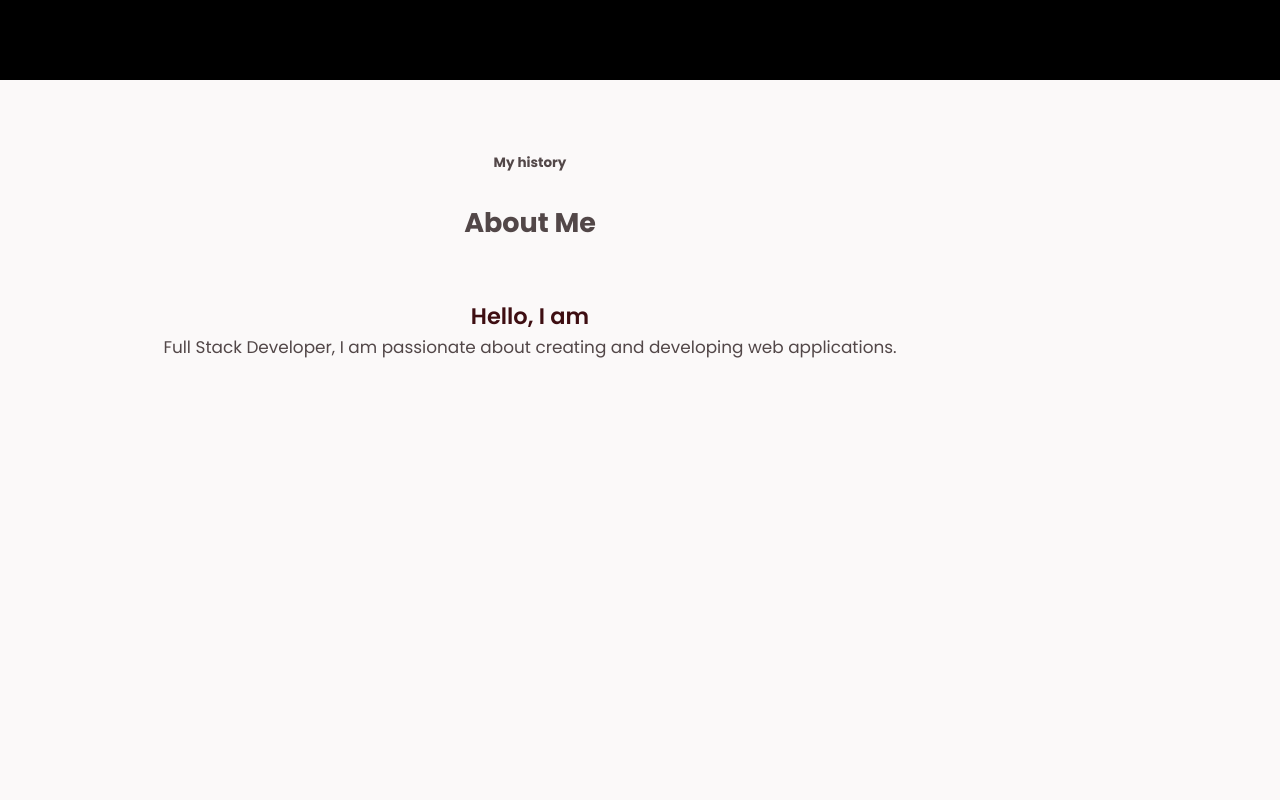
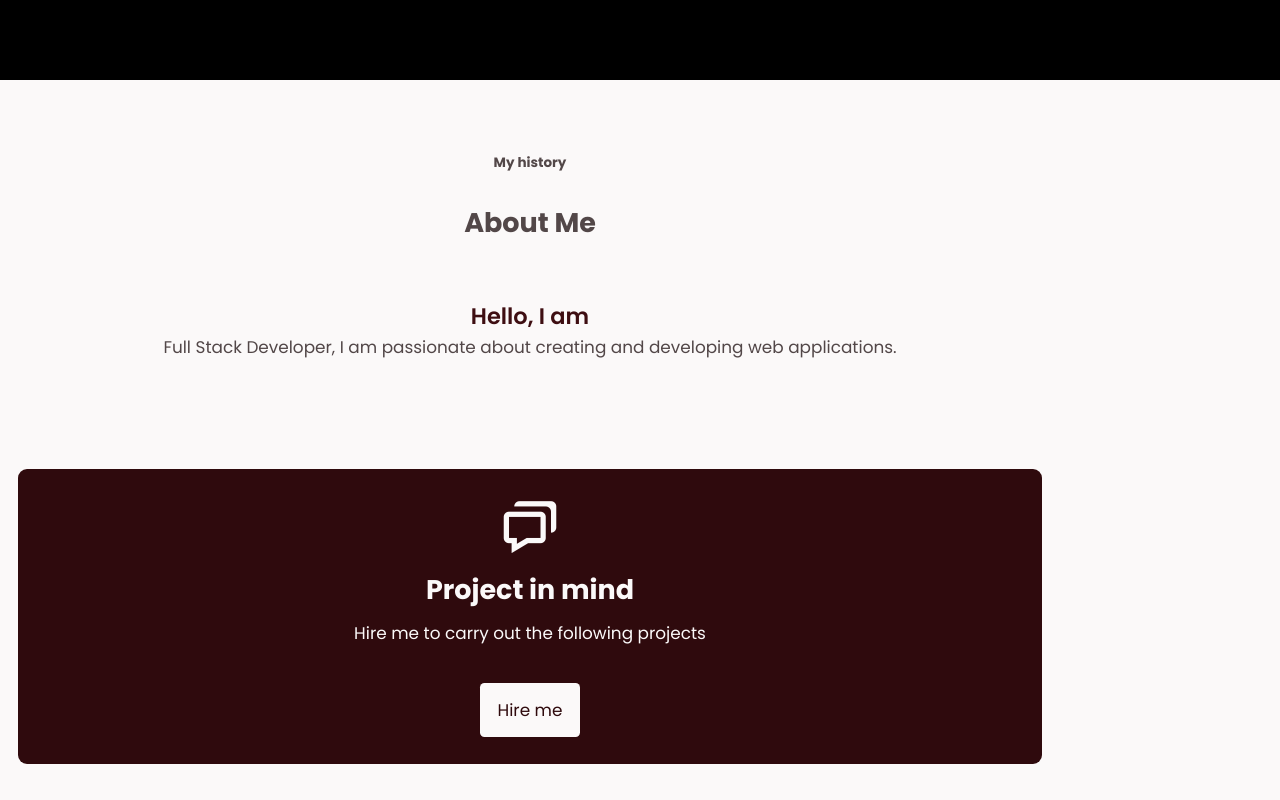
Before and after one commit to Soufianetyk1337/nextjs-portfolio-website, a Next.js app: page / in a window 1280 px wide. Shown: the part 828-1628 px from the top of the page. Before the commit the page ends 1225 px from the top, so only its background shows below. Built offline with nearby package versions, Linux system fonts and the light colour scheme.

Commit message:
Adding Hire Section

```diff
--- a/package.json
+++ b/package.json
@@ -14,5 +14,8 @@
     "react-icons": "^4.2.0",
     "styled-components": "^5.3.0",
     "styled-normalize": "^8.0.7"
+  },
+  "devDependencies": {
+    "mixitup": "^3.3.1"
   }
 }
--- a/src/components/Hire/Hire.js
+++ b/src/components/Hire/Hire.js
@@ -0,0 +1,32 @@
+import React from "react";
+import {
+  HireContainer,
+  HireData,
+  HireIcon,
+  HireTitle,
+  HireButton,
+  HireDescription,
+} from "./HireStyles";
+import { Section } from "./../../styles/GlobalComponents";
+function Hire() {
+  return (
+    <Section id="hire" className="hire bodyContainer">
+      <HireContainer className="bodyGrid">
+        <HireData>
+          <HireIcon className="bx bx-chat"></HireIcon>
+          <>
+            <HireTitle>Project in mind</HireTitle>
+            <HireDescription>
+              Hire me to carry out the following projects
+            </HireDescription>
+          </>
+          <>
+            <HireButton href="#">Hire me</HireButton>
+          </>
+        </HireData>
+      </HireContainer>
+    </Section>
+  );
+}
+
+export default Hire;
--- a/src/components/Hire/HireStyles.js
+++ b/src/components/Hire/HireStyles.js
@@ -0,0 +1,30 @@
+import styled from "styled-components";
+
+// ${(props) => props.theme.heights.headerHeight}
+export const HireContainer = styled.div`
+  padding: 1.5rem 1rem;
+  background-color: ${(props) => props.theme.colors.firstColorDark};
+  color: ${(props) => props.theme.colors.firstColorLighter};
+  border-radius: 0.5rem;
+  text-align: center;
+`;
+export const HireData = styled.div``;
+export const HireIcon = styled.i`
+  margin-bottom: ${(props) => props.theme.margins.mb1};
+  font-size: 3.5rem;
+`;
+export const HireTitle = styled.h2`
+  margin-bottom: ${(props) => props.theme.margins.mb1};
+  font-size: 1.5rem;
+`;
+export const HireButton = styled.a`
+  display: inline-block;
+  background-color: ${(props) => props.theme.colors.firstColorLighter};
+  color: ${(props) => props.theme.colors.firstColorDark};
+  padding: 0.75rem 1rem;
+  border-radius: 0.25rem;
+  transition: 0.3s;
+`;
+export const HireDescription = styled.p`
+  margin-bottom: ${(props) => props.theme.margins.mb4};
+`;
--- a/src/pages/index.js
+++ b/src/pages/index.js
@@ -7,6 +7,7 @@ import Technologies from "../components/Technologies/Technologies";
 import Timeline from "../components/TimeLine/TimeLine";
 import Homepage from "../components/Homepage/Homepage";
 import About from "../components/About/About";
+import Hire from "../components/Hire/Hire";
 import { Layout } from "../layout/Layout";
 import { Section } from "../styles/GlobalComponents";
 
@@ -15,6 +16,7 @@ const Home = () => {
     <Layout>
       <Homepage></Homepage>
       <About></About>
+      <Hire></Hire>
     </Layout>
   );
 };
```
Also changed, not shown: 1 other file (tests, documents, lock files or other folders).
